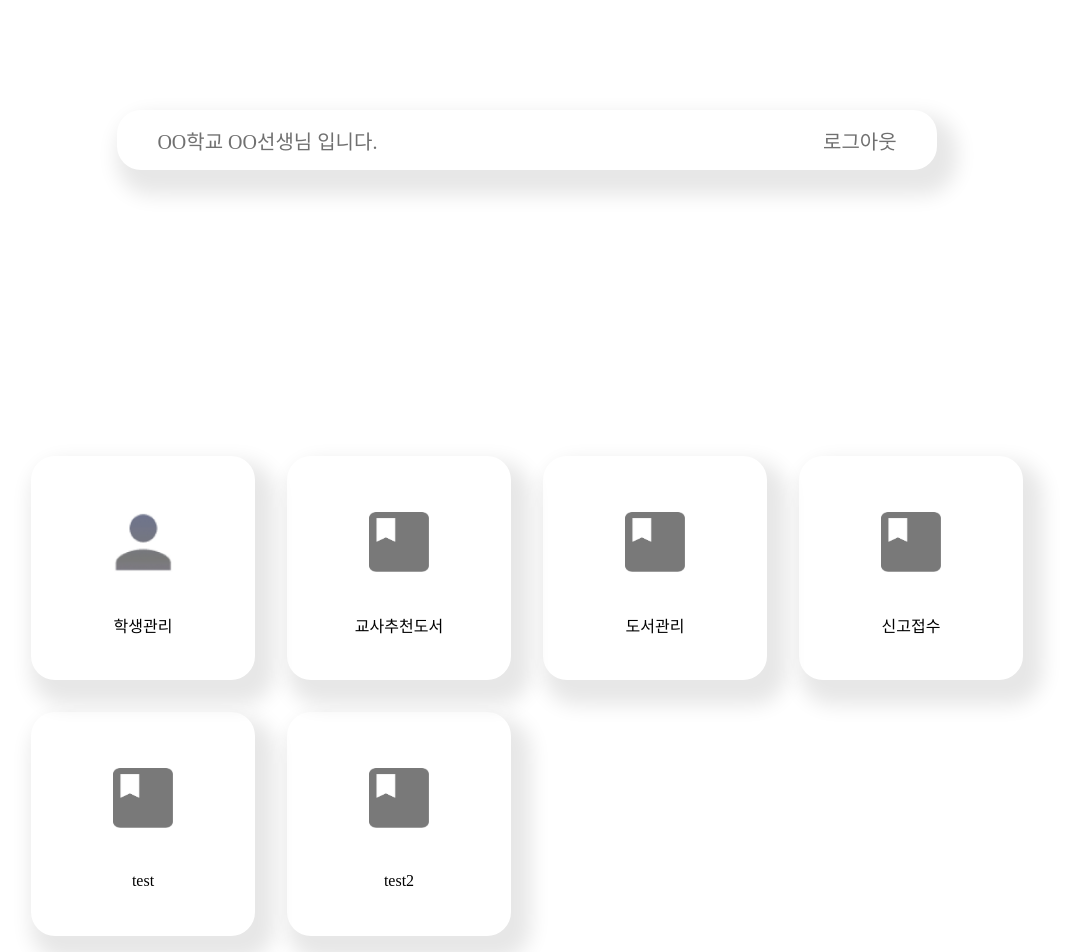
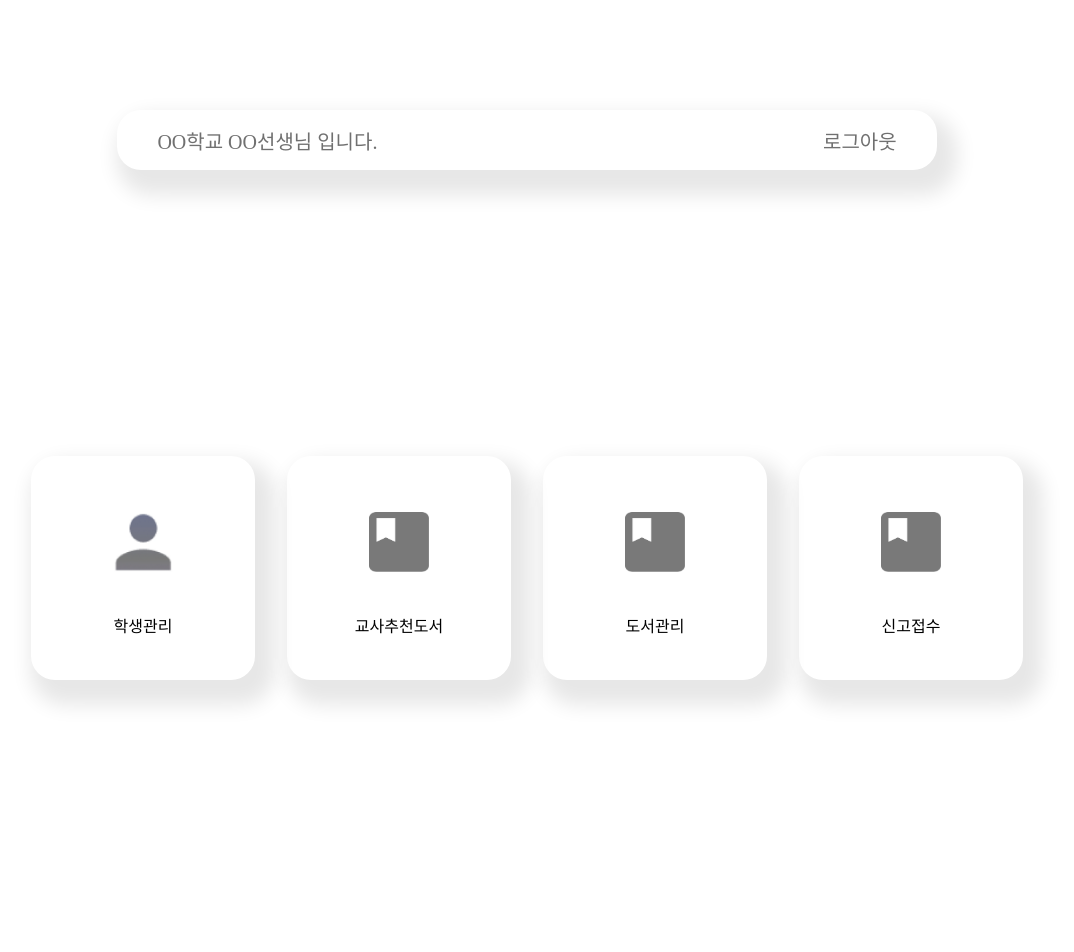
Before and after one commit to inudevs/Flowbook_web, a Vue app: page / in a window 1280 px wide. Shown: the top 952 px of the page, without its empty margins (113-1187 px from the left). Built offline with nearby package versions, Linux system fonts and the light colour scheme.

Commit message:
적용도잘 안돼고 어색한 파비콘

```diff
--- a/public/index.html
+++ b/public/index.html
@@ -7,7 +7,7 @@
     <meta http-equiv="X-UA-Compatible" content="IE=edge">
 
     <!-- favicion setting -->
-    <link rel="icon" href="<%= BASE_URL %>favicon.ico">
+    <link rel="icon" href="favicon.ico" type="image/x-icon">
     <title>flowbook</title>
   </head>
   <body>
--- a/src/components/MainFunc.vue
+++ b/src/components/MainFunc.vue
@@ -7,47 +7,27 @@ export default {
         menu: [
           {
               name: '학생관리',
-              href: '\"location.href=\'/report\';\"',
+              href: '/manage/student',
               icon: 'student.jpg'
           },
           {
               name: '교사추천도서',
-              href: '\"location.href=\'/report\';\"',
+              href: '/upload',
               icon: 'book.jpg'
           },
           {
               name: '도서관리',
-              href: '\"location.href=\'/report\';\"',
+              href: '/manage/book',
               icon: 'book.jpg'
           },
           {
               name: '신고접수',
-              href: '\"location.href=\'/report\';\"',
-              icon: 'book.jpg'
-          },
-          {
-              name: 'test',
-              href: '\"location.href=\'/report\';\"',
-              icon: 'book.jpg'
-          },
-          {
-              name: 'test2',
-              href: '\"location.href=\'/report\';\"',
+              href: '/report',
               icon: 'book.jpg'
           }
-            ]
-        }
-    },
-    methods : {
-      MovePage: function (idx) {
-        for(var i=0; i < 3; i++)
-        {
-          if(i == idx) {
-            return this.href
-          }
-        }
+        ]
       }
-    }
+  }
 }
 </script>
 
```
Also changed, not shown: 2 other files (tests, documents, lock files or other folders).
